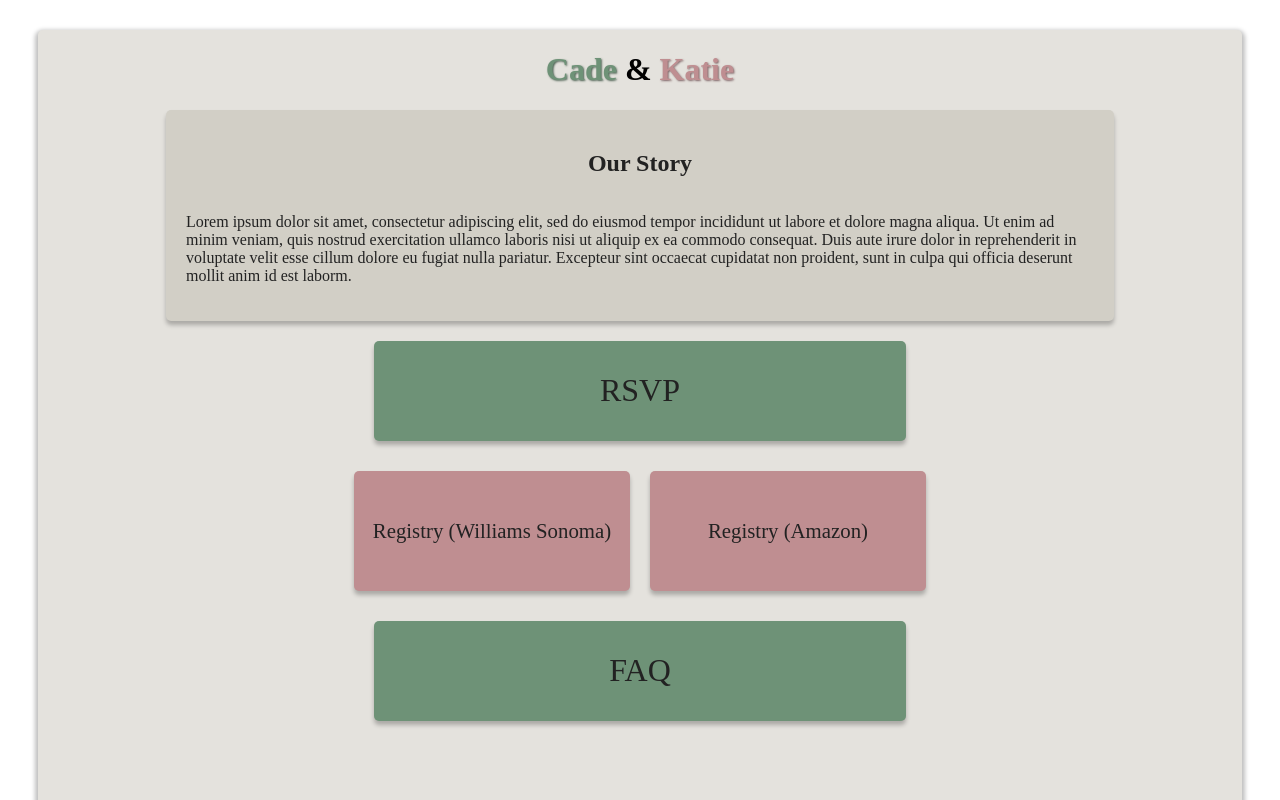
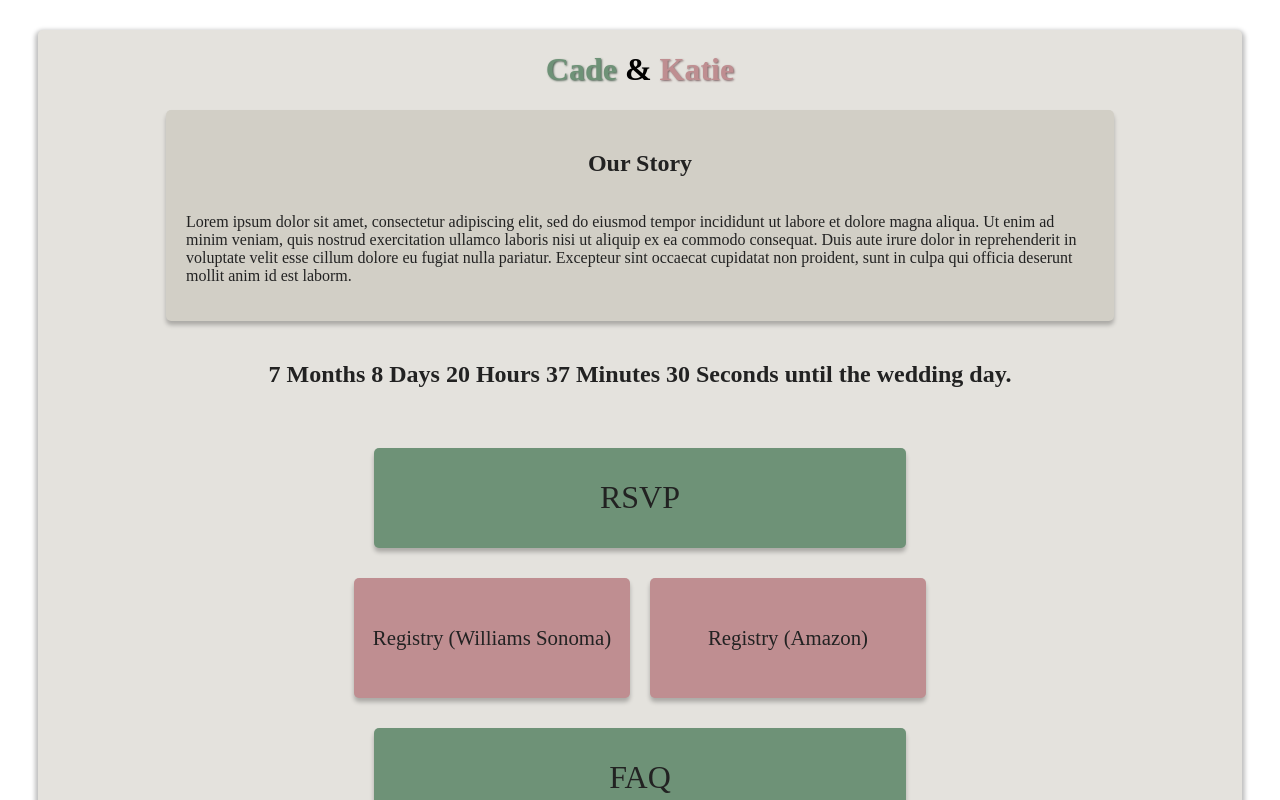
Before and after one commit to cade-gray/wedding-site, a SvelteKit app: page / in a window 1280 px wide. Shown: the top 800 px of the page. Built offline with nearby package versions, Linux system fonts and the light colour scheme.

Commit message:
Added wedding countdown timer

```diff
--- a/src/routes/+page.svelte
+++ b/src/routes/+page.svelte
@@ -1,4 +1,29 @@
 <!-- Landing Page -->
+<script>
+	var targetDate = new Date('October 28, 2023 00:00:00').getTime();
+	var now = new Date().getTime();
+	var timeLeft = targetDate - now;
+	var months = Math.floor(timeLeft / (1000 * 60 * 60 * 24 * 30));
+	var days = Math.floor((timeLeft % (1000 * 60 * 60 * 24 * 30)) / (1000 * 60 * 60 * 24));
+	var hours = Math.floor((timeLeft % (1000 * 60 * 60 * 24)) / (1000 * 60 * 60));
+	var minutes = Math.floor((timeLeft % (1000 * 60 * 60)) / (1000 * 60));
+	var seconds = Math.floor((timeLeft % (1000 * 60)) / 1000);
+
+	function countdown() {
+		setInterval(() => {
+			now = new Date().getTime();
+			timeLeft = targetDate - now;
+			months = Math.floor(timeLeft / (1000 * 60 * 60 * 24 * 30));
+			days = Math.floor((timeLeft % (1000 * 60 * 60 * 24 * 30)) / (1000 * 60 * 60 * 24));
+			hours = Math.floor((timeLeft % (1000 * 60 * 60 * 24)) / (1000 * 60 * 60));
+			minutes = Math.floor((timeLeft % (1000 * 60 * 60)) / (1000 * 60));
+			seconds = Math.floor((timeLeft % (1000 * 60)) / 1000);
+		}, 1000);
+	}
+
+	countdown();
+</script>
+
 <div class="storyContainer">
 	<h2>Our Story</h2>
 	<p>
@@ -8,6 +33,36 @@
 		voluptate velit esse cillum dolore eu fugiat nulla pariatur. Excepteur sint occaecat cupidatat
 		non proident, sunt in culpa qui officia deserunt mollit anim id est laborm.
 	</p>
+</div>
+<div class="countdownContainer">
+	<h2>
+		{#if months == 1}
+			{months} Month
+		{:else}
+			{months} Months
+		{/if}
+		{#if days == 1}
+			{days} Day
+		{:else}
+			{days} Days
+		{/if}
+		{#if hours == 1}
+			{hours} Hour
+		{:else}
+			{hours} Hours
+		{/if}
+		{#if minutes == 1}
+			{minutes} Minute
+		{:else}
+			{minutes} Minutes
+		{/if}
+		{#if seconds == 1}
+			{seconds} Second
+		{:else}
+			{seconds} Seconds
+		{/if}
+		until the wedding day.
+	</h2>
 </div>
 <div class="navContainer">
 	<!-- TODO: Determine if links should be clicked from text or the whole region -->
@@ -43,6 +98,11 @@
 		flex-direction: column;
 		align-items: center;
 		color: #222;
+	}
+	.countdownContainer {
+		display: flex;
+		text-align: center;
+		padding: 20px;
 	}
 	.navContainer {
 		padding: 20px;
```
